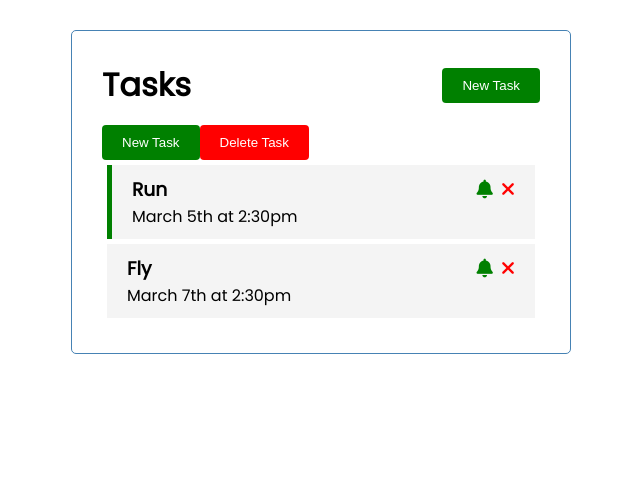
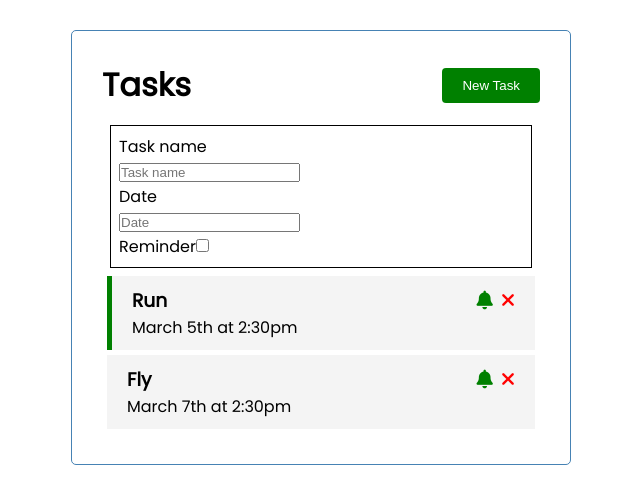
Before and after one commit to RD2P/learning-vue, a Vue app: page / in a window 1280 px wide. Shown: the top 504 px of the page, without its empty margins (319-959 px from the left). Built offline with nearby package versions, Linux system fonts and the light colour scheme.

Commit message:
remove button component from App

```diff
--- a/src/App.vue
+++ b/src/App.vue
@@ -1,8 +1,8 @@
 <template>
   <div class="container">
   <Header title="Tasks"/>
-  <Button text="New Task" color="green"/>
-  <Button text="Delete Task" color="red"/>
+
+  <AddTask />
   <Tasks
     :tasks="tasks"
     @delete-task="onDelete"
@@ -13,15 +13,15 @@
 
 <script>
   import Header from './components/Header.vue'
-  import Button from './components/Button.vue'
   import Tasks from './components/Tasks.vue'
+  import AddTask from './components/AddTask.vue'
 
   export default {
     name: 'App',
     components: {
       Header,
-      Button,
-      Tasks
+      Tasks,
+      AddTask
     },
     methods: {
       onDelete(id){
@@ -39,7 +39,8 @@
     },
     data(){
       return {
-        tasks: []
+        tasks: [],
+        showTaskInput: true
       }
     },
     created(){
```
